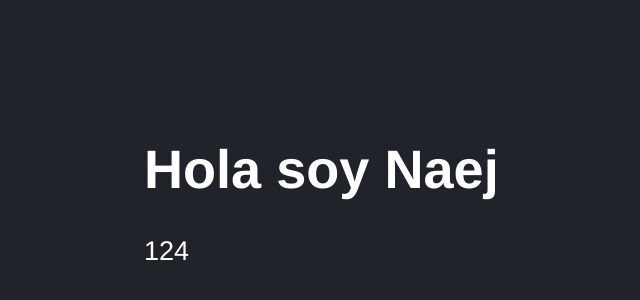
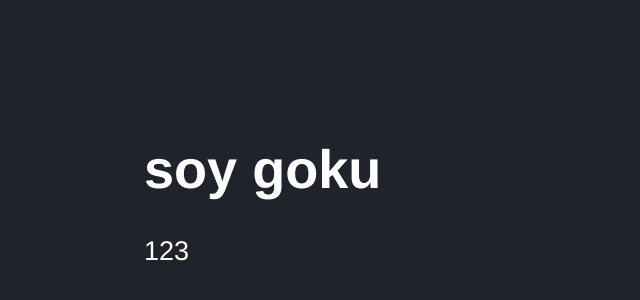
Before and after one commit to Naej-Solrac/counter-app, a React (Vite) app: page / in a window 1280 px wide. Shown: the part 46-346 px from the top of the page, without its empty margins (4-644 px from the left). Built offline with nearby package versions, Linux system fonts and the light colour scheme.

Commit message:
exportamos prop-types, y hacemos q sea requerido un tipo de dato en las props

```diff
--- a/package.json
+++ b/package.json
@@ -9,6 +9,7 @@
     "preview": "vite preview"
   },
   "dependencies": {
+    "prop-types": "^15.8.1",
     "react": "^18.2.0",
     "react-dom": "^18.2.0"
   },
--- a/src/Naej.jsx
+++ b/src/Naej.jsx
@@ -1,9 +1,24 @@
+// se importa con yarn add prop-types
+import PropTypes from 'prop-types'; //nos sirve para definir los tipos a las proptypes
 export const Naej = ({title, subtitle}) => {
+
+  // if (!title) {
+  //   throw new Error('El title no existe')
+  // };
 
     return (
     <>
-        <h1>{title}</h1>
-        <p>{subtitle+1}</p>
+        <h1>{ title }</h1>
+        <p>{ subtitle }</p>
     </>
   );
 }
+
+Naej.propTypes = {
+  title: PropTypes.string.isRequired,
+  subtitle: PropTypes.number.isRequired,
+}
+
+// aprendemos a que las props tengas tipo exportando
+// y tambien podemos hacer que sea como requisito un tipo de dato
+// tambien podemos hacer defaul props en el parametro
--- a/src/main.jsx
+++ b/src/main.jsx
@@ -1,3 +1,4 @@
+
 import React from 'react'; //importamos react
 import  ReactDOM  from 'react-dom/client'; //herramienta para renderizar react como es web usamos DOM
 import { HelloWorldApp } from './HelloWorldApp';
@@ -7,6 +8,6 @@ import './styles.css';
 
 ReactDOM.createRoot(document.getElementById('root')).render( //forma de renderizar nuestro componente
     <React.StrictMode>
-        <Naej title="Hola soy Naej" subtitle={123}/>
+        <Naej title = "soy goku" subtitle= {123}/>
     </React.StrictMode>
 );
```
Also changed, not shown: 1 other file (tests, documents, lock files or other folders).
